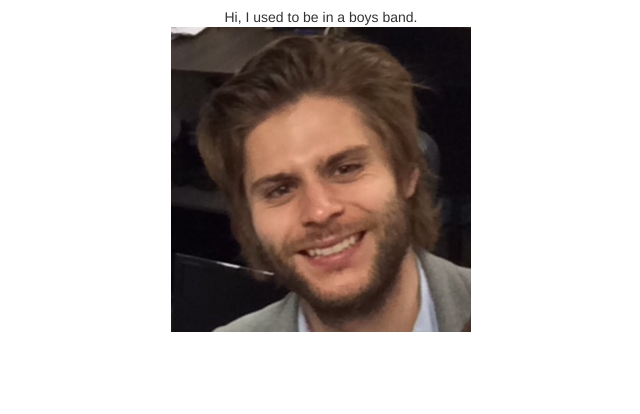
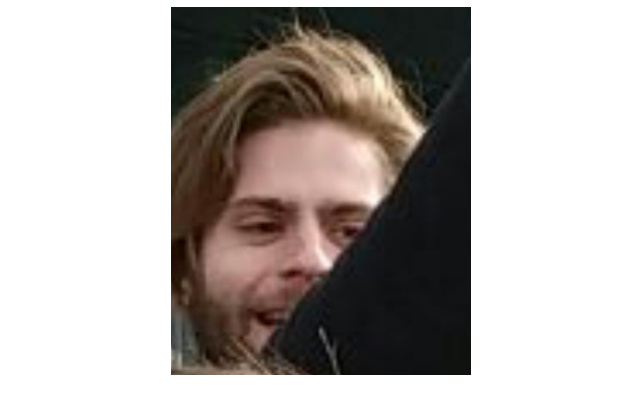
Before and after one commit to theodo/isdamienangry, a plain HTML site: page index.html in a window 1280 px wide. Shown: the part 116-530 px from the top of the page, without its empty margins (319-959 px from the left). Drawn offline with nearby package versions, Linux system fonts and the light colour scheme.

Commit message:
Damien is also king of savana

```diff
--- a/index.html
+++ b/index.html
@@ -52,6 +52,11 @@
                     isAngry: false,
                     quote: ""
                 },
+                {
+                    image: '/images/AjziMBIj6u-vBS_8t78XbTL3Wo12t_Z38g0gh3pB2MEC.jpg',
+                    isAngry: true,
+                    quote: "SAY MY NAME!!!!!!!!!"
+                },
             ];
 
             function changeDamien() {
```
Also changed, not shown: images/AjziMBIj6u-vBS_8t78XbTL3Wo12t_Z38g0gh3pB2MEC.jpg (added).
